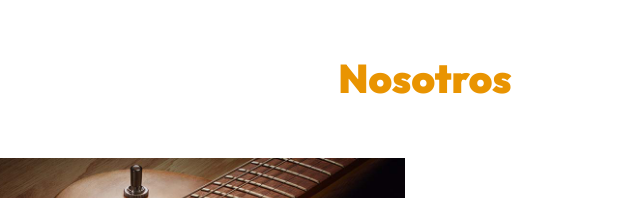
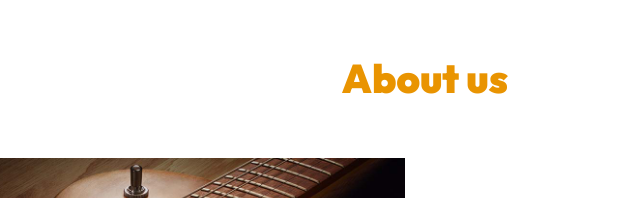
Before and after one commit to ProgrammeRoy/guitarlaproject, a plain HTML site: page nosotros.html in a window 1280 px wide. Shown: the part 203-401 px from the top of the page, 215-855 px from the left. Drawn offline with Linux system fonts and the light colour scheme.

Commit message:
fix title about us

```diff
--- a/nosotros.html
+++ b/nosotros.html
@@ -32,7 +32,7 @@
     </header>
 
     <main class="nosotros nosotros__contenedor">
-        <h2 class="nosotros__heading">Nosotros</h2>
+        <h2 class="nosotros__heading">About us</h2>
         <div class="nosotros__grid">
             <img src="img/nosotros.jpg" alt="imagen nosotros" class="nosotros__imagen">
             <div class="nosotros__contenido">
```
